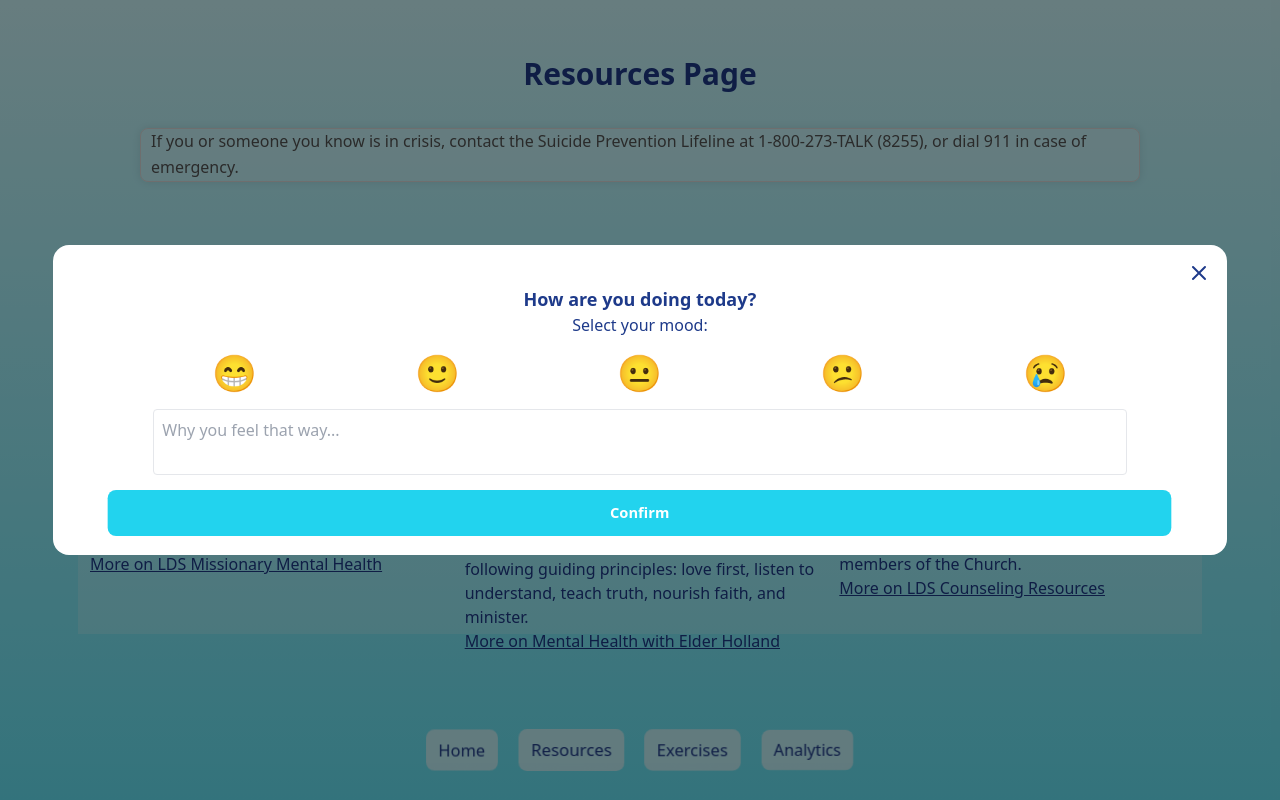
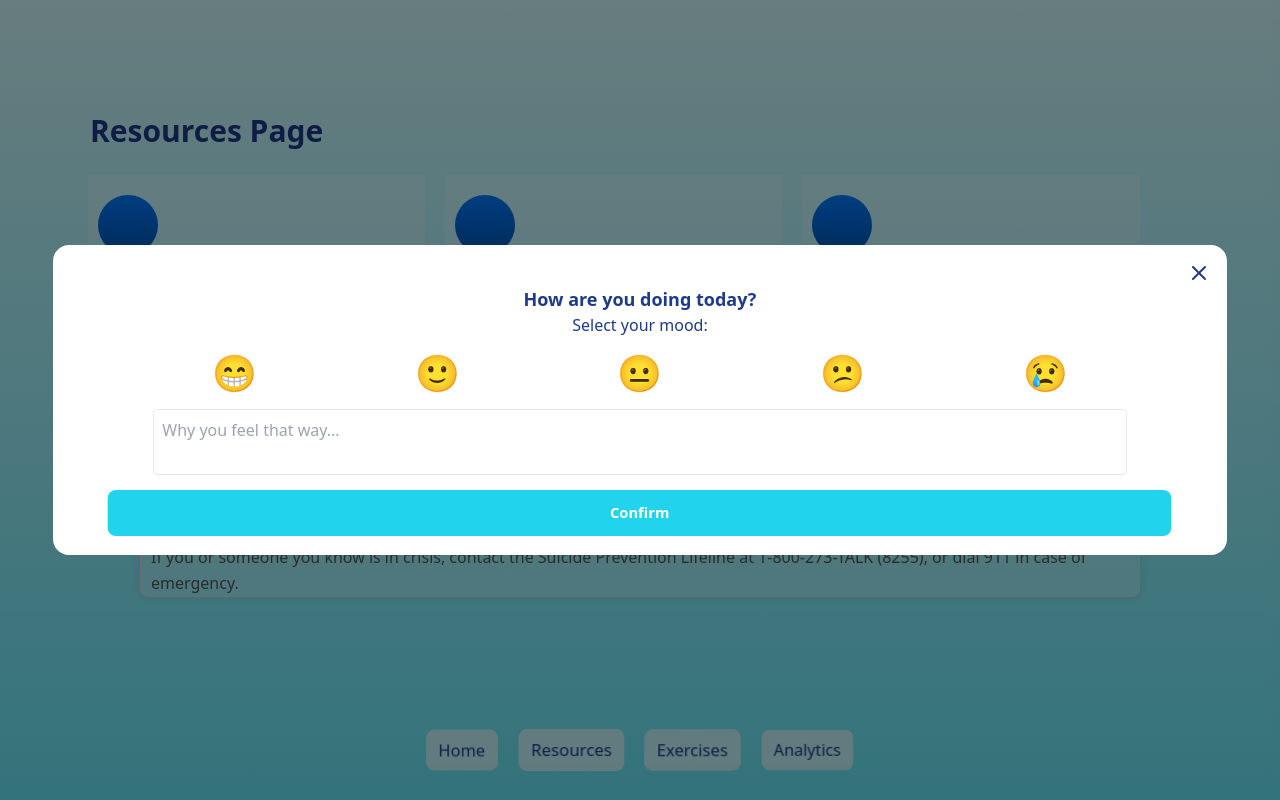
Before and after one commit to Lucag101/missionary_mental_health, a React (Create React App) app: page /resources in a window 1280 px wide. Built offline with nearby package versions, Linux system fonts and the light colour scheme.

Commit message:
Fixed timer and adjusted formatting
Fixed timer and adjusted formatting

```diff
--- a/src/components/Home/Analytics.jsx
+++ b/src/components/Home/Analytics.jsx
@@ -25,17 +25,19 @@ function formatReadableDate(dateString) {
 
 function Analytics() {
   return (
-    <div className="flex flex-col items-center justify-center w-screen h-screen overflow-y-auto">
+    <div className="flex flex-col items-center justify-center w-screen h-screen pb-[80px] pt-[20px]">
       <h1 className="mt-5">Analytics Page</h1>
-      <div className="max-h-screen my-2">
+
+      <div className="max-h-screen my-2 overflow-y-auto max-h-[90vh] pb-[10px]">
         {previous_entries.map((entry, index) => (
-          <div key={index} className="w-full p-5 mx-3 my-2 border rounded-lg border-blue-500/20 bg-blue-100/40 ">
+          <div key={index} className="p-5 mx-3 my-2 border rounded-lg border-blue-500/20 bg-blue-100/40 ">
             <div className="py-2 text-4xl">{entry.mood}</div>
             <p className="font-medium">{formatReadableDate(entry.date)}</p>
             <p className="font-extralight">{entry.description}</p>
           </div>
         ))}
       </div>
+
     </div>
   );
 }
--- a/src/components/Home/Resources.jsx
+++ b/src/components/Home/Resources.jsx
@@ -3,11 +3,7 @@ import "../../styles/sharedStyles.css";
 
 function Resources() {
   return (
-    <div className="flex flex-col items-center justify-center w-screen h-screen overflow-y-auto">
-      <h1 className="mb-4 text-3xl font-bold">Resources Page</h1>
-      <div className="prettyDiv">
-        <p>If you or someone you know is in crisis, contact the Suicide Prevention Lifeline at 1-800-273-TALK (8255), or dial 911 in case of emergency.</p>
-      </div>
+    <div className="flex flex-col items-center justify-center w-screen h-screen overflow-y-auto pb-[90px]">
       <section class="featureSection">
         <div class="container px-5 my-5">
           <div class="row gx-5">
@@ -55,6 +51,9 @@ function Resources() {
           </div>
         </div>
       </section>
+      <div className="prettyDiv">
+        <p>If you or someone you know is in crisis, contact the Suicide Prevention Lifeline at 1-800-273-TALK (8255), or dial 911 in case of emergency.</p>
+      </div>
     </div>
   );
 }
--- a/src/components/Home/Timer.jsx
+++ b/src/components/Home/Timer.jsx
@@ -18,11 +18,18 @@ const Timer = () => {
     return () => clearInterval(interval);
   }, [isActive, countdown]);
 
+
   return (
     <div id="countdown">
       <div id="countdown-number">{countdown}</div>
       <svg>
-      <circle r="90" cx="100" cy="100"></circle>
+      <circle
+        r="90"
+        cx="100"
+        cy="100"
+        className={!isActive ? "paused" : ""}
+        // style={{ animationDuration: `${countdown}s` }}
+      ></circle>
       </svg>
       <button onClick={() => setIsActive(!isActive)}>
         {isActive ? 'Pause' : 'Start'}
--- a/src/styles/sharedStyles.css
+++ b/src/styles/sharedStyles.css
@@ -188,13 +188,13 @@ a:not([href]):not([class]):hover {
 }
 
 .featureSection {
-  padding: 80px 0;
+  /* padding: 80px 0; */
   /* Adjust as needed */
 }
 
 .featureColumn {
   margin-bottom: 10px;
-  height: 280px;
+  min-height: 280px;
   background-color: rgba(255, 255, 255, 0.2);
 }
 
@@ -272,7 +272,7 @@ svg {
 }
 
 svg circle {
-  stroke-dasharray: 628px;
+  stroke-dasharray: 560px;
   /* Adjusted to new circumference (C = 2 * π * r, r = 50) */
   stroke-dashoffset: 0px;
   stroke-linecap: round;
@@ -283,13 +283,17 @@ svg circle {
   animation: countdown 60s linear infinite forwards;
 }
 
+.paused {
+  animation-play-state: paused;
+}
+
 @keyframes countdown {
   from {
     stroke-dashoffset: 0px;
   }
 
   to {
-    stroke-dashoffset: 628px;
+    stroke-dashoffset: 530px;
     /* Adjusted to new circumference */
   }
 }
@@ -400,7 +404,7 @@ svg circle {
 
 .row-cols-3>* {
   flex: 0 0 auto;
-  width: 33.3333333333%;
+  width: 33%;
 }
 
 .row-cols-4>* {
@@ -440,7 +444,7 @@ svg circle {
 
 .col-4 {
   flex: 0 0 auto;
-  width: 33.33333333%;
+  width: 33%;
 }
 
 .col-5 {
@@ -505,7 +509,7 @@ svg circle {
 
   .row-cols-sm-3>* {
     flex: 0 0 auto;
-    width: 33.3333333333%;
+    width: 33%;
   }
 
   .row-cols-sm-4>* {
@@ -545,7 +549,7 @@ svg circle {
 
   .col-sm-4 {
     flex: 0 0 auto;
-    width: 33.33333333%;
+    width: 33%;
   }
 
   .col-sm-5 {
@@ -611,7 +615,7 @@ svg circle {
 
   .row-cols-lg-3>* {
     flex: 0 0 auto;
-    width: 33.3333333333%;
+    width: 33%;
   }
 
   .row-cols-lg-4>* {
@@ -651,7 +655,9 @@ svg circle {
 
   .col-lg-4 {
     flex: 0 0 auto;
-    width: 33.33333333%;
+    width: 30%;
+    margin: 10px;
+    padding: 10px;
   }
 
   .col-lg-5 {
@@ -717,7 +723,7 @@ svg circle {
 
   .row-cols-xl-3>* {
     flex: 0 0 auto;
-    width: 33.3333333333%;
+    width: 33%;
   }
 
   .row-cols-xl-4>* {
@@ -757,7 +763,7 @@ svg circle {
 
   .col-xl-4 {
     flex: 0 0 auto;
-    width: 33.33333333%;
+    width: 33%;
   }
 
   .col-xl-5 {
```
